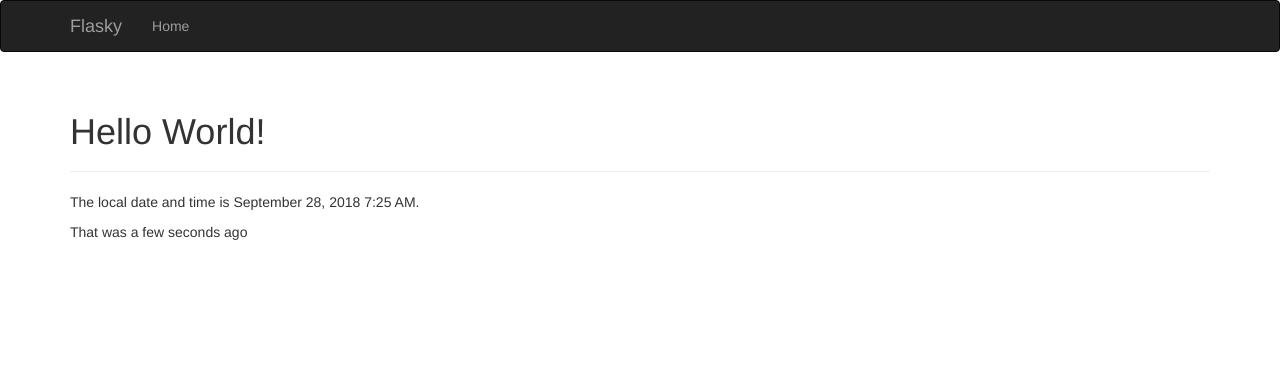
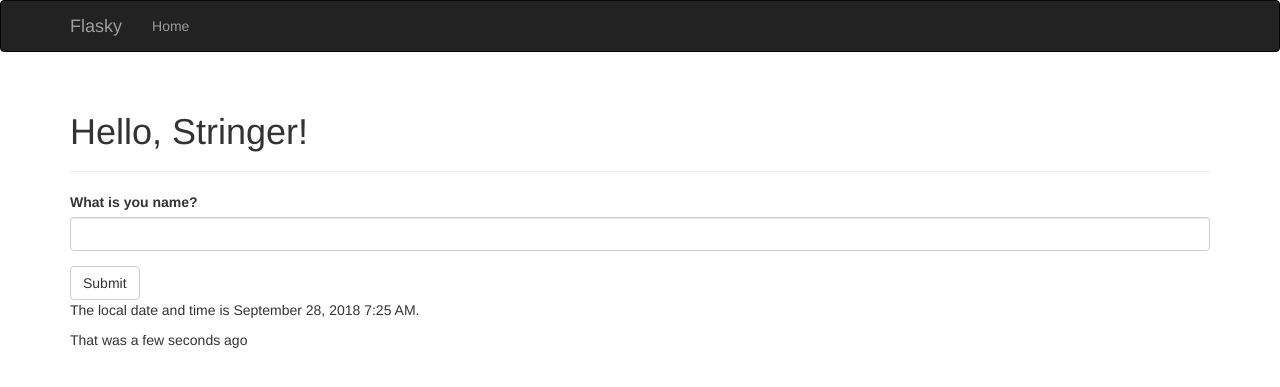
Before and after one commit to ybcj/flasky, a Flask app: page / in a window 1280 px wide. Shown: the top 387 px of the page. Run offline with Flask 2, Linux system fonts and the light colour scheme; some libraries are stand-ins or nearby versions.

Commit message:
增加form表单

```diff
--- a/templates/index.html
+++ b/templates/index.html
@@ -1,11 +1,13 @@
 {% extends "base.html" %}
+{% import "bootstrap/wtf.html" as wtf %}
 
 {% block title %} Flasky {% endblock %}
 
 {% block page_content %}
 <div class="page-header">
-    <h1>Hello World!</h1>
+    <h1>Hello, {% if name  %} {{ name }} {% else %} Stringer{% endif %}!</h1>
 </div>
+{{ wtf.quick_form(form)}}
 <p>The local date and time is {{ moment(current_time).format('LLL') }}.</p>
 <p>That was {{ moment(current_time).fromNow(refresh=True) }}</p>
 {% endblock %}
```
